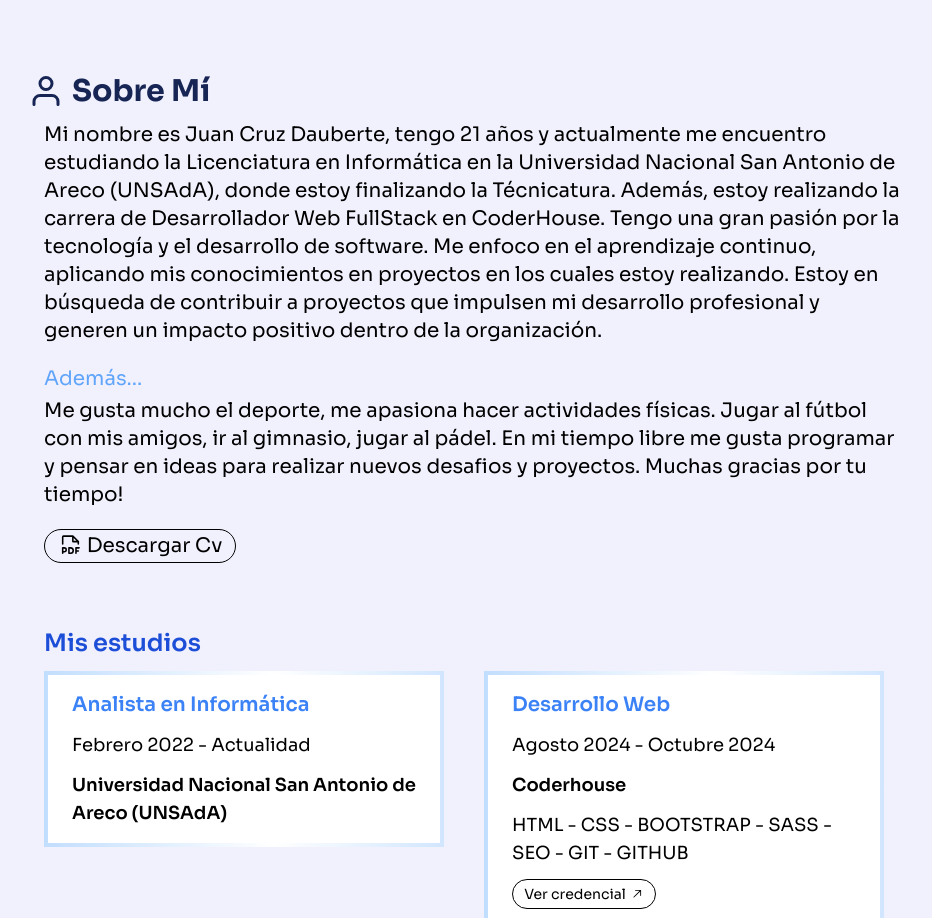
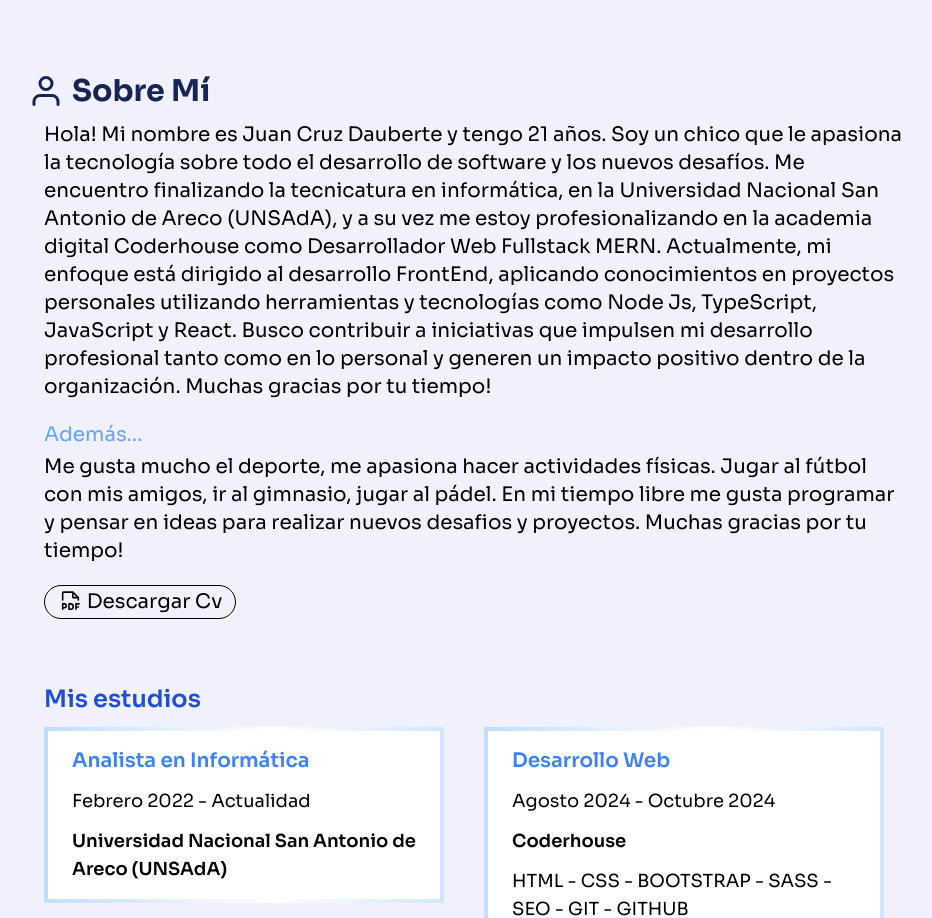
Before and after one commit to juancruzdauberte/portfolio, a React (Vite) app: page / in a window 1280 px wide. Shown: the part 2260-3178 px from the top of the page, without its empty margins (164-1096 px from the left). Built offline with nearby package versions, Linux system fonts and the light colour scheme.

Commit message:
feat: descripcion

```diff
--- a/src/pages/AboutMe.tsx
+++ b/src/pages/AboutMe.tsx
@@ -17,16 +17,7 @@ export const AboutMe = () => {
       <section className="flex flex-col gap-16 mx-4">
         <section className="flex flex-col gap-5 mt-3">
           <p>
-            Mi nombre es Juan Cruz Dauberte, tengo 21 años y actualmente me
-            encuentro estudiando la Licenciatura en Informática en la
-            Universidad Nacional San Antonio de Areco (UNSAdA), donde estoy
-            finalizando la Técnicatura. Además, estoy realizando la carrera de
-            Desarrollador Web FullStack en CoderHouse. Tengo una gran pasión por
-            la tecnología y el desarrollo de software. Me enfoco en el
-            aprendizaje continuo, aplicando mis conocimientos en proyectos en
-            los cuales estoy realizando. Estoy en búsqueda de contribuir a
-            proyectos que impulsen mi desarrollo profesional y generen un
-            impacto positivo dentro de la organización.
+           Hola! Mi nombre es Juan Cruz Dauberte y tengo 21 años. Soy un chico que le apasiona la tecnología sobre todo el desarrollo de software y los nuevos desafíos. Me encuentro finalizando la tecnicatura en informática, en la Universidad Nacional San Antonio de Areco (UNSAdA), y a su vez me estoy profesionalizando en la academia digital Coderhouse como Desarrollador Web Fullstack MERN. Actualmente, mi enfoque está dirigido al desarrollo FrontEnd, aplicando conocimientos en proyectos personales utilizando herramientas y tecnologías como Node Js, TypeScript, JavaScript y React. Busco contribuir a iniciativas que impulsen mi desarrollo profesional tanto como en lo personal y generen un impacto positivo dentro de la organización. Muchas gracias por tu tiempo!
           </p>
           <div className="flex flex-col">
             <p className="text-xl text-blue-400 mb-1 dark:text-blue-200">
```
